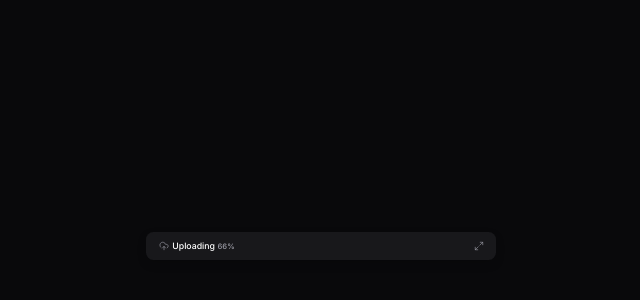
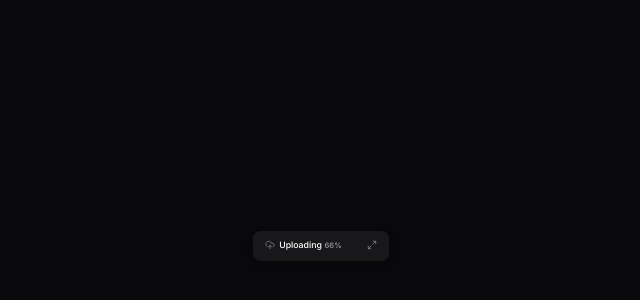
Before and after one commit to douglasmodolo/upload-widget-web, a React (Vite) app: page / in a window 1280 px wide. Shown: the part 154-454 px from the top of the page, without its empty margins (319-959 px from the left). Built offline with nearby package versions, Linux system fonts and the light colour scheme.

Commit message:
Animações do Widget

```diff
--- a/package.json
+++ b/package.json
@@ -14,6 +14,7 @@
     "@radix-ui/react-progress": "^1.1.2",
     "@tailwindcss/vite": "^4.0.17",
     "lucide-react": "^0.485.0",
+    "motion": "^12.6.2",
     "react": "^19.0.0",
     "react-dom": "^19.0.0",
     "react-dropzone": "^14.3.8",
--- a/src/components/upload-widget-dropzone.tsx
+++ b/src/components/upload-widget-dropzone.tsx
@@ -1,5 +1,6 @@
 import { useDropzone } from 'react-dropzone';
 import CircularProgressBar from './circular-progress-bar';
+import { motion } from 'motion/react';
 
 
 export function UploadWidgetDropzone() {
@@ -18,7 +19,12 @@
     });
 
     return (
-        <div className="px-3 flex flex-col gap-3">
+        <motion.div
+            className="px-3 flex flex-col gap-3"
+            initial={{ opacity: 0 }}
+            animate={{ opacity: 1 }}
+            transition={{ duration: 0.4 }}
+        >
             <div
                 data-active={isDragActive}
                 className='cursor-pointer text-zinc-400 bg-black/20 p-5 rounded-lg border border-zinc-700 border-dashed h-32 flex flex-col items-center justify-center gap-2 hover:border-zinc-600 transition-colors data-[active=true]:bg-indigo-500/10 data-[active=true]:border-indigo-500 data-[active=true]:text-indigo-400'
@@ -44,6 +50,6 @@
             </div>
 
             <span className='text-xs text-zinc-400'>Only PNG and JPEG files are supported</span>
-        </div>
+        </motion.div>
     )
 }
--- a/src/components/upload-widget-minimized-button.tsx
+++ b/src/components/upload-widget-minimized-button.tsx
@@ -4,7 +4,7 @@
 
 export function UploadWidgetMinimizedButton() {
     return (
-        <Collapsible.CollapsibleTrigger className="group w-full bg-white/2 py-3 px-5 flex items-center justify-between cursor-pointer">
+        <Collapsible.CollapsibleTrigger className="group w-full bg-white/2 py-3 px-5 flex items-center justify-between cursor-pointer gap-10">
             <UploadWidgetTitle />
 
             <Maximize2 strokeWidth={1.5} className="size-4 text-zinc-400 group-hover:text-zinc-100" />
--- a/src/components/upload-widget-upload-item.tsx
+++ b/src/components/upload-widget-upload-item.tsx
@@ -1,10 +1,16 @@
 import * as Progress from '@radix-ui/react-progress';
 import { Download, ImageUp, Link2, RefreshCcw, X } from "lucide-react";
 import { Button } from "./ui/button";
+import { motion } from 'motion/react';
 
 export function UploadWidgetUploadItem() {
     return (
-        <div className="p-3 rounded-lg flex flex-col gap-3 shadow-xl bg-white/3 relative overflow-hidden">
+        <motion.div
+            className="p-3 rounded-lg flex flex-col gap-3 shadow-xl bg-white/3 relative overflow-hidden"
+            initial={{ opacity: 0 }}
+            animate={{ opacity: 1 }}
+            transition={{ duration: 0.4 }}
+        >
             <div className="flex flex-col gap-1">
                 <span className="text-16 font-medium flex items-center gap-1">
                     <ImageUp className="size-3 text-zinc-300" strokeWidth={1.5} />
@@ -50,6 +56,6 @@
                     <span className="sr-only">Cancel upload</span>
                 </Button>
             </div>
-        </div>
+        </motion.div>
     )
 }
--- a/src/components/upload-widget.tsx
+++ b/src/components/upload-widget.tsx
@@ -2,14 +2,35 @@
 import { UploadWidgetDropzone } from "./upload-widget-dropzone";
 import { UploadWidgetHeader } from "./upload-widget-header";
 import { UploadWidgetUploadList } from "./upload-widget-upload-list";
-import { useState } from "react";
+import { motion, useCycle } from 'motion/react';
 import { UploadWidgetMinimizedButton } from "./upload-widget-minimized-button";
 
 export function UploadWidget() {
-    const [ isWidgetOpen, setIsWidgetOpen ] = useState(false);
+    const [ isWidgetOpen, toggleWidgetOpen ] = useCycle(false, true);
+
     return (
-        <Collapsible.Root onOpenChange={setIsWidgetOpen}>
-            <div className="bg-zinc-900 overflow-hidden w-[350px] rounded-xl drop-shadow-lg">
+        <Collapsible.Root onOpenChange={() => toggleWidgetOpen()}>
+            <motion.div
+                className="bg-zinc-900 overflow-hidden w-[350px] rounded-xl drop-shadow-lg"
+                animate={isWidgetOpen ? 'open' : 'closed'}
+                variants={{
+                    closed: {
+                        width: 'max-content',
+                        height: 30,
+                        transition: {
+                            type: 'keyframe',
+                        }
+                    },
+                    open: {
+                        width: 360,
+                        height: 'auto',
+                        transition: {
+                            duration: 0.2,
+
+                        }
+                    },
+                }}
+            >
                 {!isWidgetOpen && <UploadWidgetMinimizedButton />}
 
                 <Collapsible.Content>
@@ -23,7 +44,7 @@
                         <UploadWidgetUploadList />
                     </div>
                 </Collapsible.Content>
-            </div>
+            </motion.div>
         </Collapsible.Root>
     )
 }
```
Also changed, not shown: 1 other file (tests, documents, lock files or other folders).
